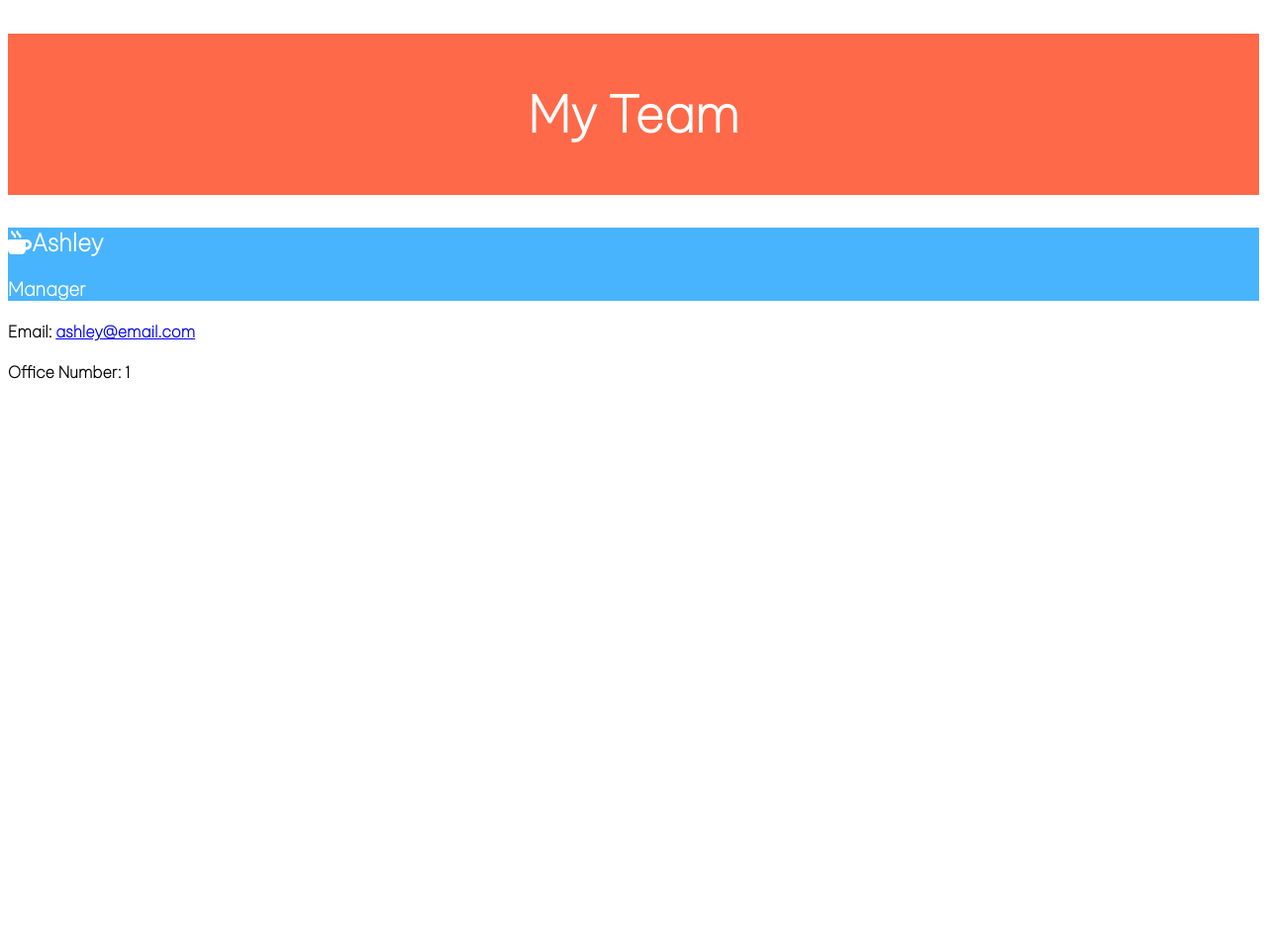
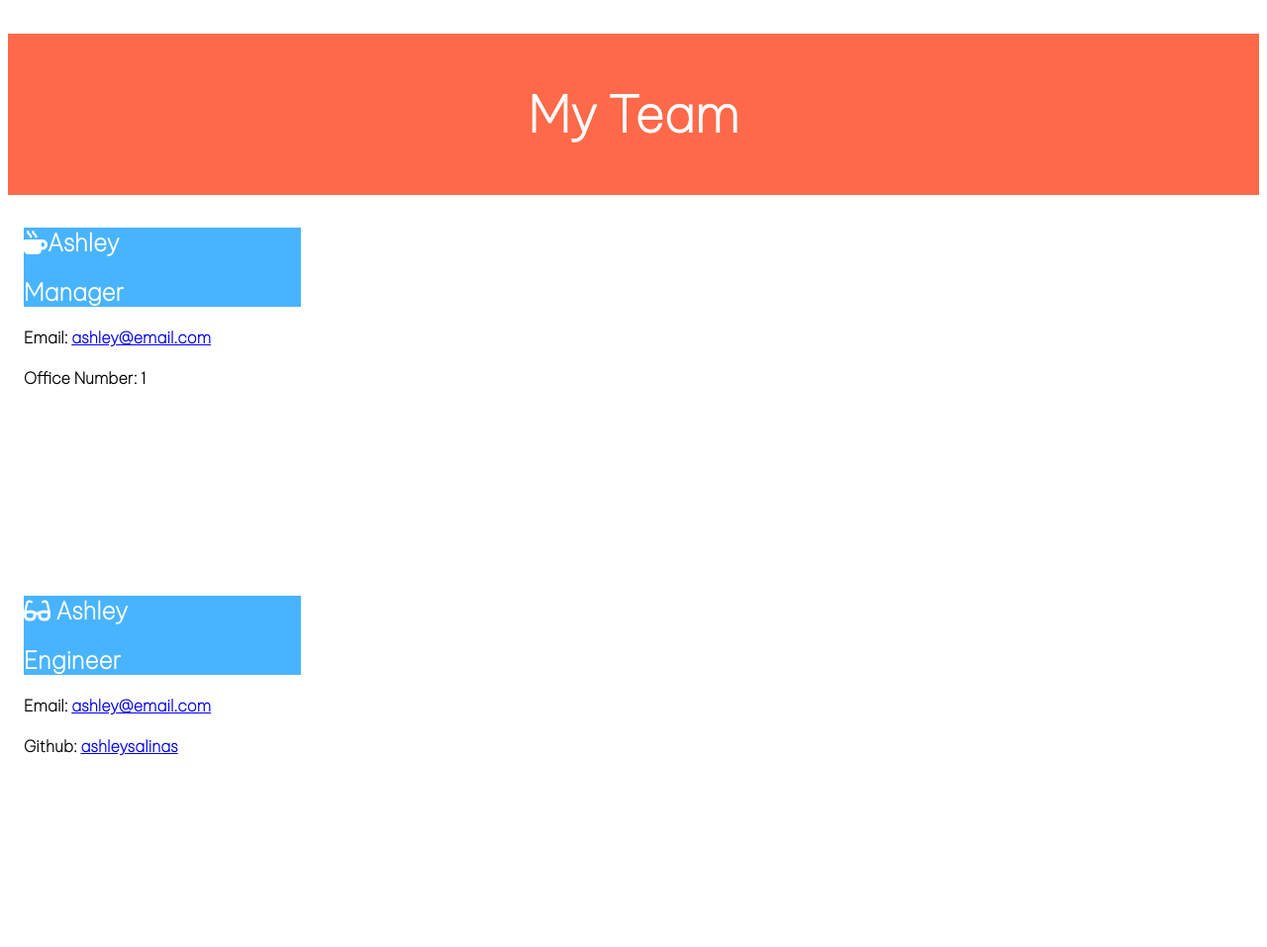
Before and after one commit to ashleysalinas/Team-Profile-Generator, a plain HTML site: page newPage.html in a window 1280 px wide. Shown: the whole page at 99% size. Before the commit the page ends 800 px from the top, so only its background shows below. Drawn offline with Linux system fonts and the light colour scheme.

Commit message:
more css

```diff
--- a/newPage.html
+++ b/newPage.html
@@ -20,8 +20,8 @@
 
         <section class="employee-card">
             <div class="card-header">
-            <h2><i class="fas fa-mug-hot"></i>Ashley</h2>
-            <h3>Manager</h3>
+            <h2><i class="fas fa-mug-hot"> </i>Ashley</h2>
+            <h2>Manager</h2>
             </div>
             <div class="card-body">
             <h4>Email: <a href="mailto:ashley@email.com">ashley@email.com</a></h4>
@@ -29,6 +29,17 @@
             </div>
         </section>
 
+        <section class="employee-card">
+            <div class="card-header">
+            <h2><i class="fas fa-glasses"></i> Ashley</h2>
+            <h2>Engineer</h2>
+            </div>
+            <div class="card-body">
+            <h4>Email: <a href="mailto:ashley@email.com">ashley@email.com</a></h4>
+            <h4>Github: <a href="https://github.com/ashleysalinas">ashleysalinas</a></h4>
+            </div>
+        </section>
+
     </div>
 </body>
 </html>
--- a/src/style.css
+++ b/src/style.css
@@ -18,3 +18,10 @@ h1 {
     background-color: #49B4FE;
     color: white;
 }
+
+.employee-card {
+margin: 1em;
+  max-width: 280px;
+  width: 90%;
+  min-height: 22rem;
+}
```
Also changed, not shown: src/page-template.js (+6 -6 lines).
